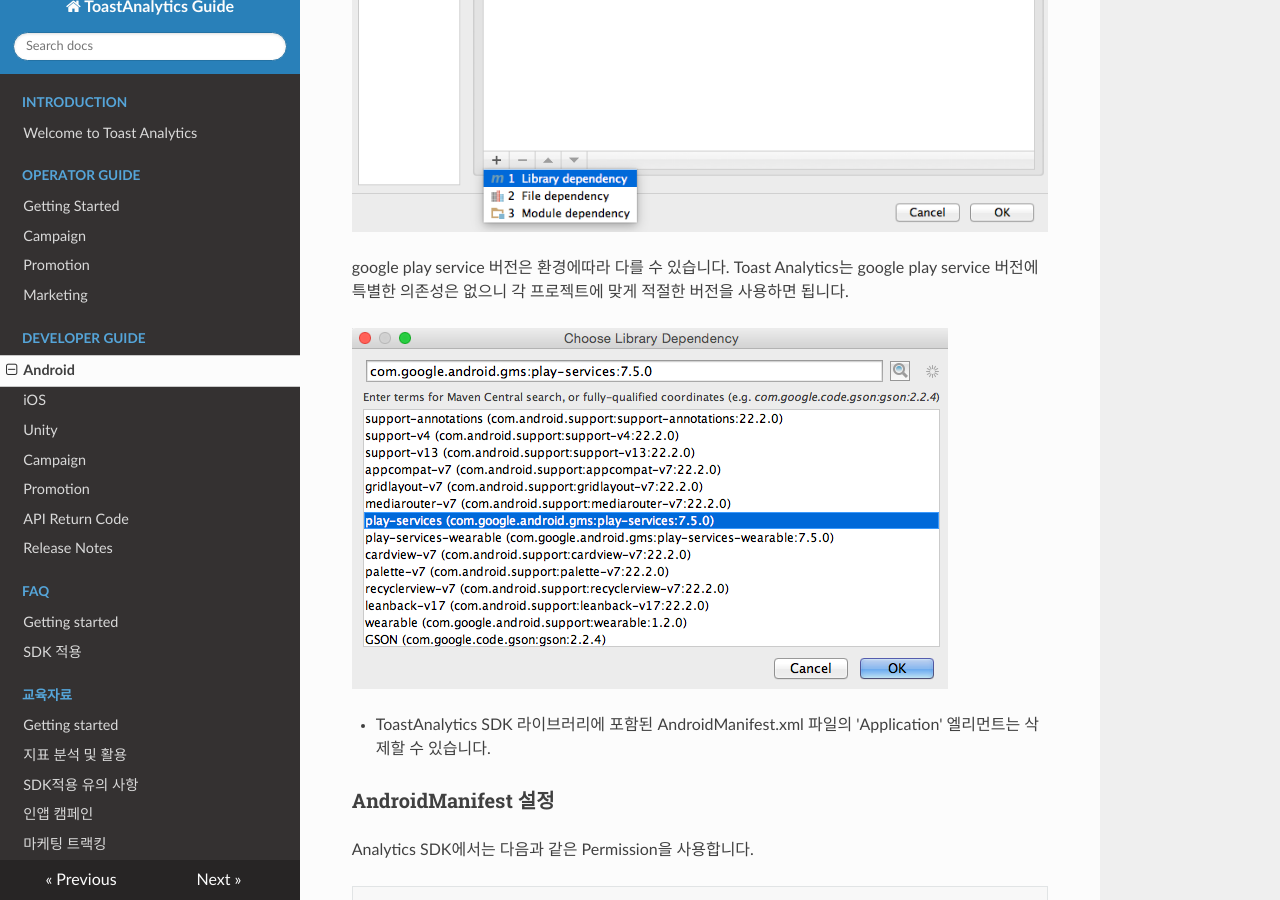
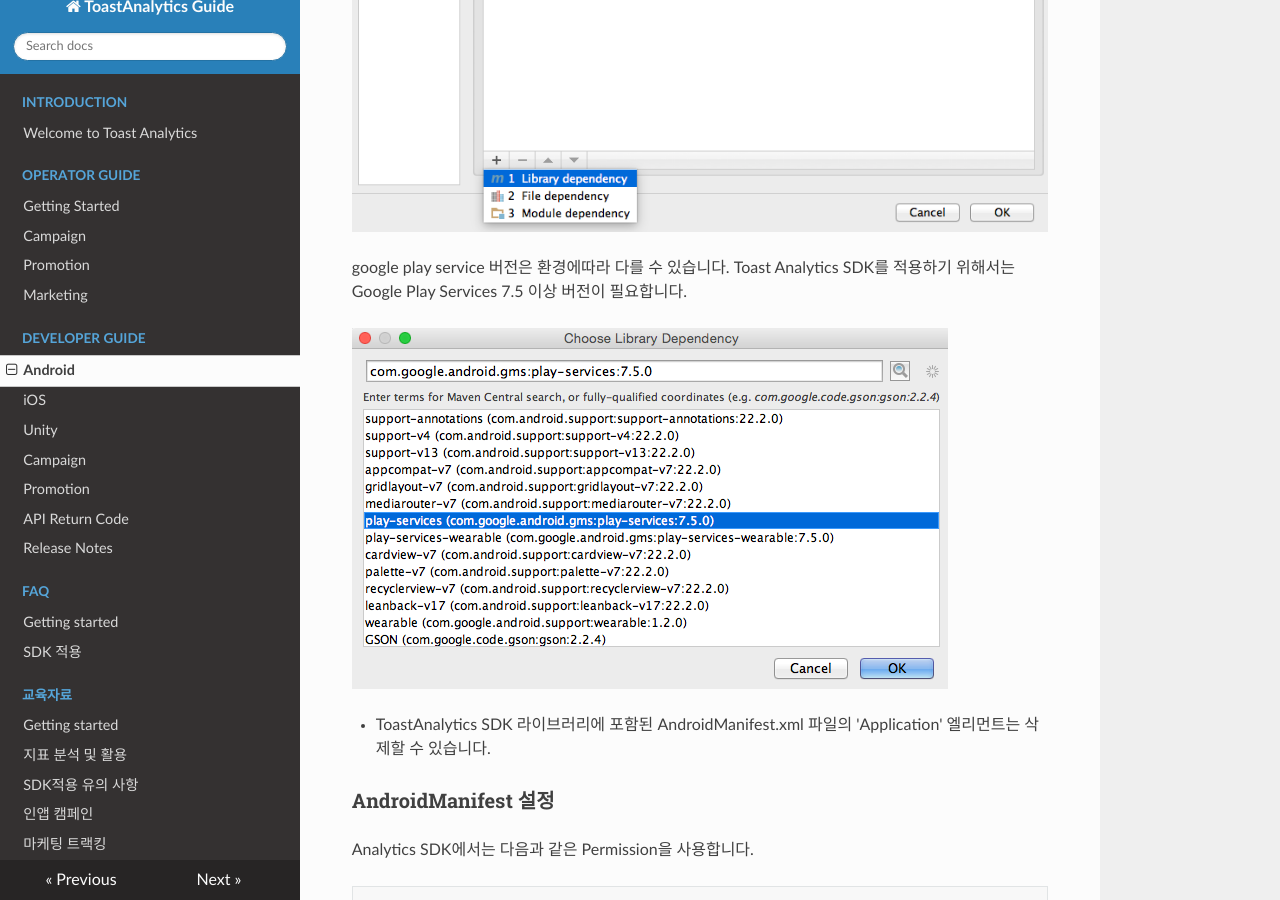
Before and after one commit to ToastAnalytics/ToastAnalytics, an MkDocs documentation site: the page built from docs/Developer/4. Android Developer Guide.md, in a window 1280 px wide and 900 px high, scrolled down 4068 px. Built offline with MkDocs 1.6.1, drawn with Linux system fonts in a browser that asks for light colours; nearby versions of some CDN libraries; old or Windows-style settings are respelled for this version of MkDocs.

Commit message:
Update 4. Android Developer Guide.md

```diff
--- a/docs/Developer/4. Android Developer Guide.md
+++ b/docs/Developer/4. Android Developer Guide.md
@@ -67,7 +67,7 @@
 
 ![Project Setting 4](https://raw.githubusercontent.com/ToastAnalytics/ToastAnalytics/master/docs/Developer/images/pg_aos_009.png)
 
-google play service 버전은 환경에따라 다를 수 있습니다. Toast Analytics는 google play service 버전에 특별한 의존성은 없으니 각 프로젝트에 맞게 적절한 버전을 사용하면 됩니다.
+google play service 버전은 환경에따라 다를 수 있습니다. Toast Analytics SDK를 적용하기 위해서는 Google Play Services 7.5 이상 버전이 필요합니다.
 
 ![Project Setting 5](https://raw.githubusercontent.com/ToastAnalytics/ToastAnalytics/master/docs/Developer/images/pg_aos_010.png)
 
```
